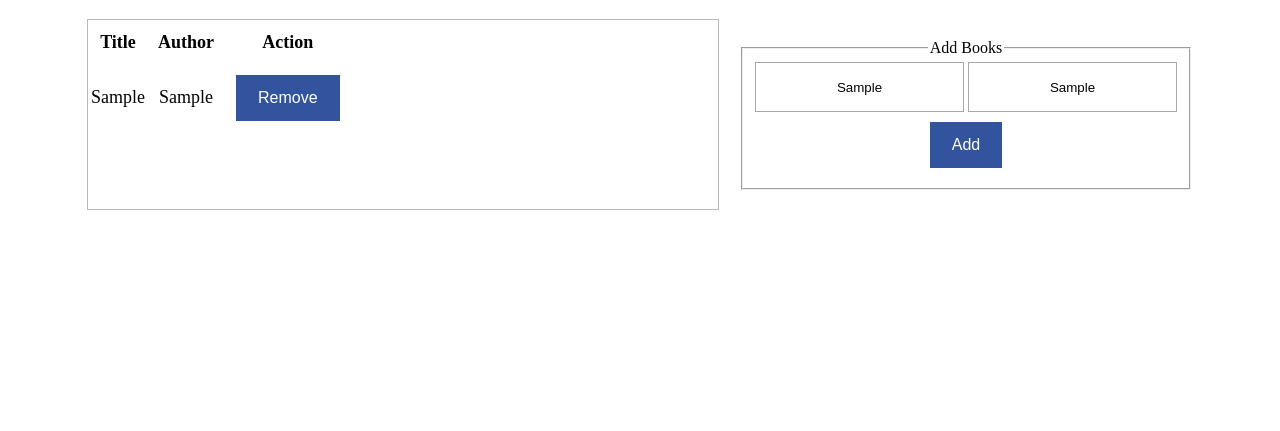
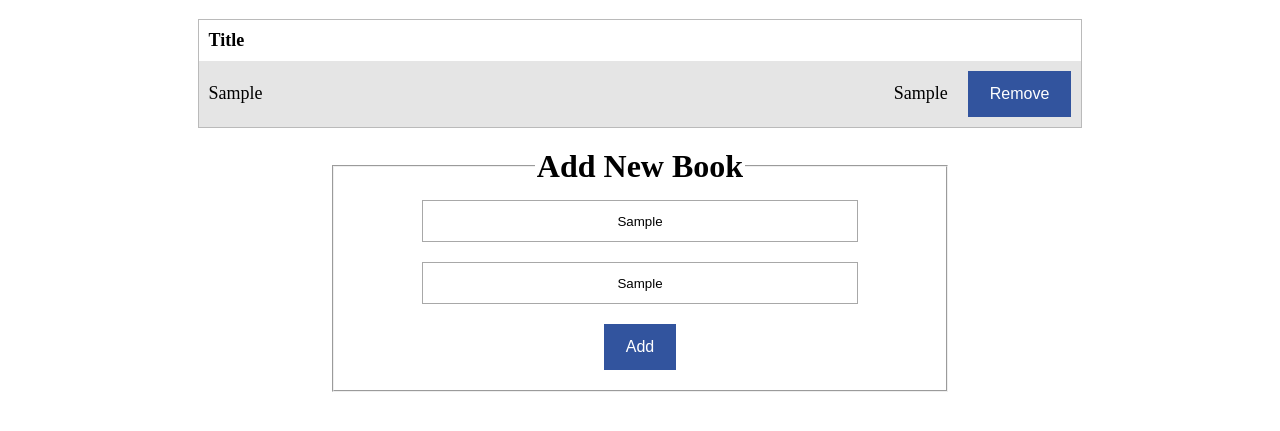
Before and after one commit to RiyaBulia12/Awesome-Book, a website: page index.html in a window 1280 px wide. Both pictures are taken after typing "Sample", "Sample" into the empty fields and a click on the button "Add". Shown: the part 61-492 px from the top of the page. Drawn offline with Linux system fonts and the light colour scheme.

Commit message:
Add styling for table and form

```diff
--- a/index.html
+++ b/index.html
@@ -15,14 +15,13 @@
       <table class="bookTable" id="bookTable">
          <tr class="headings">
             <th class="heading">Title</th>
-            <th class="heading">Author</th>
-            <th class="heading">Action</th>
+            <th class="heading"></th>
          </tr>
       </table>
       <p class="emptyBookMsg none">There is no book to display. Please Add some Books using the Form</p>
       <form class="" id="add-form">
          <fieldset>
-            <legend>Add Books </legend>
+            <legend>Add New Book </legend>
             <input type="text" name="title" id="title" placeholder="Enter Book Title">
             <input type="text" name="author" id="author" placeholder="Enter Book Author">
             <div class="btn-container">
--- a/style.css
+++ b/style.css
@@ -3,25 +3,44 @@
 }
 
 .container {
-  display: flex;
-  gap: 20px;
-  justify-content: center;
+  width: 70%;
+  align-content: center;
+  margin: auto;
 }
 
 form {
-  margin: 20px 0;
+  margin: 20px auto;
+  width: 70%;
 }
 
 .bookTable {
   border: 1px solid #00000045;
   font-size: large;
-  width: 50%;
+  width: 100%;
+  border-collapse: collapse;
 }
 
 .heading,
 .data {
   padding: 10px;
   margin: 10px;
+}
+
+th,
+td {
+  text-align: start;
+}
+
+th:nth-child(1) {
+  width: 80%;
+}
+
+td {
+  padding: 0 10px;
+}
+
+tr:nth-child(even) {
+  background-color: #e5e5e5;
 }
 
 .btn {
@@ -41,7 +60,9 @@ input {
 
 form input {
   border: solid 1px rgb(168, 168, 168);
-  padding: 15px;
+  padding: 11px;
+  width: 70%;
+  margin: 10px;
 }
 
 .emptyBookMsg {
@@ -51,3 +72,8 @@ form input {
 .none {
   display: none;
 }
+
+legend {
+  font-size: 2em;
+  font-weight: 600;
+}
```
